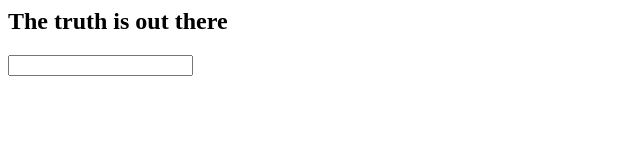
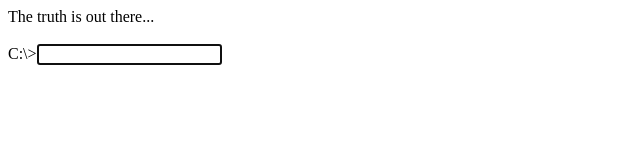
Before and after one commit to seadowg/scully, a plain HTML site: page public/index.html in a window 1280 px wide. Shown: the whole page, without its empty margins (0-640 px from the left). Drawn offline with Linux system fonts and the light colour scheme.

Commit message:
Oooo it looks cooler now a bit

```diff
--- a/public/index.html
+++ b/public/index.html
@@ -1,11 +1,18 @@
 <html>
 	<head>
 		<title>Skully</title>
+    <script type="text/javascript">
+      window.onload = function () {
+        document.getElementById('episode_name').focus()
+      }
+    </script>
 	</head>
 	<body>
-		<h2>The truth is out there</h2>
+		The truth is out there...
+    <br>
+    <br>
 		<form action="/episodes/search" method="get" >
-			<input type="text" name="name"><br>
+			C:\><input type="text" name="name" id="episode_name" autocomplete="off">
 		</form>
 	</body>
 </html>
```
